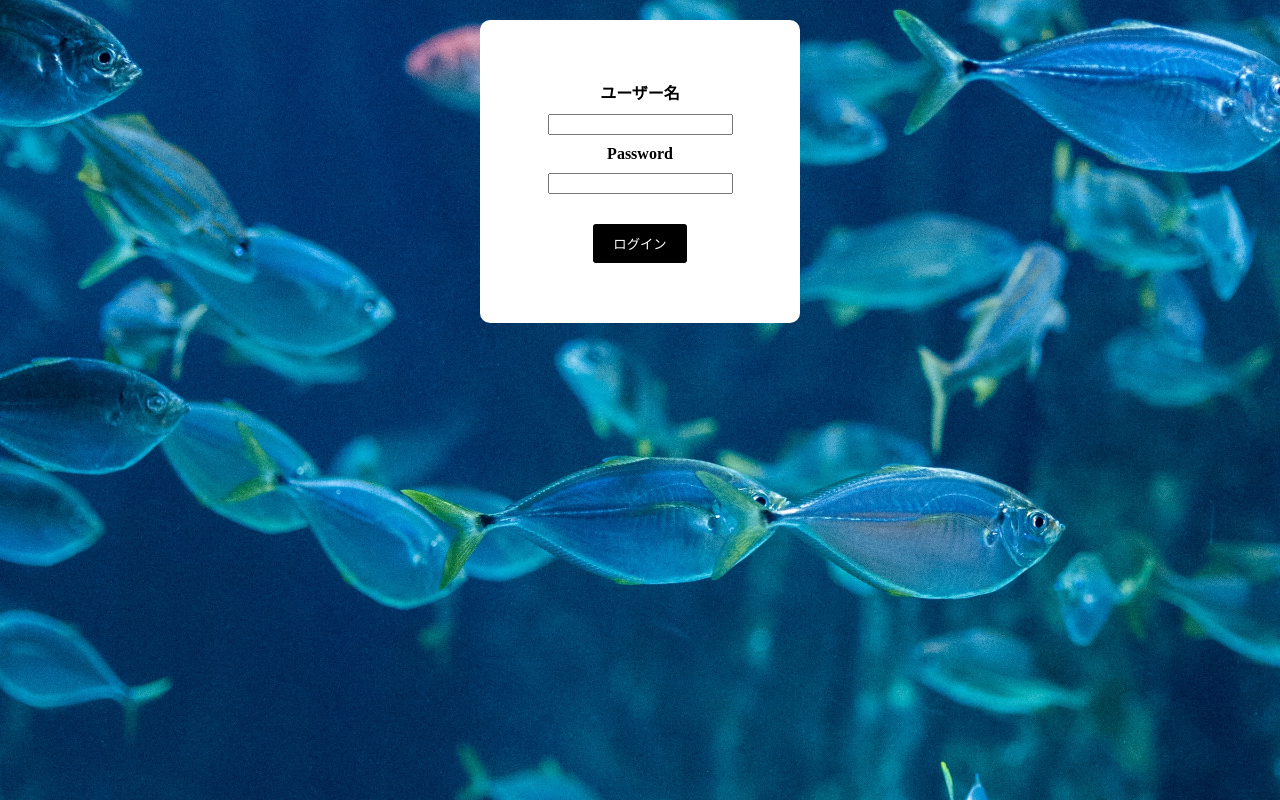
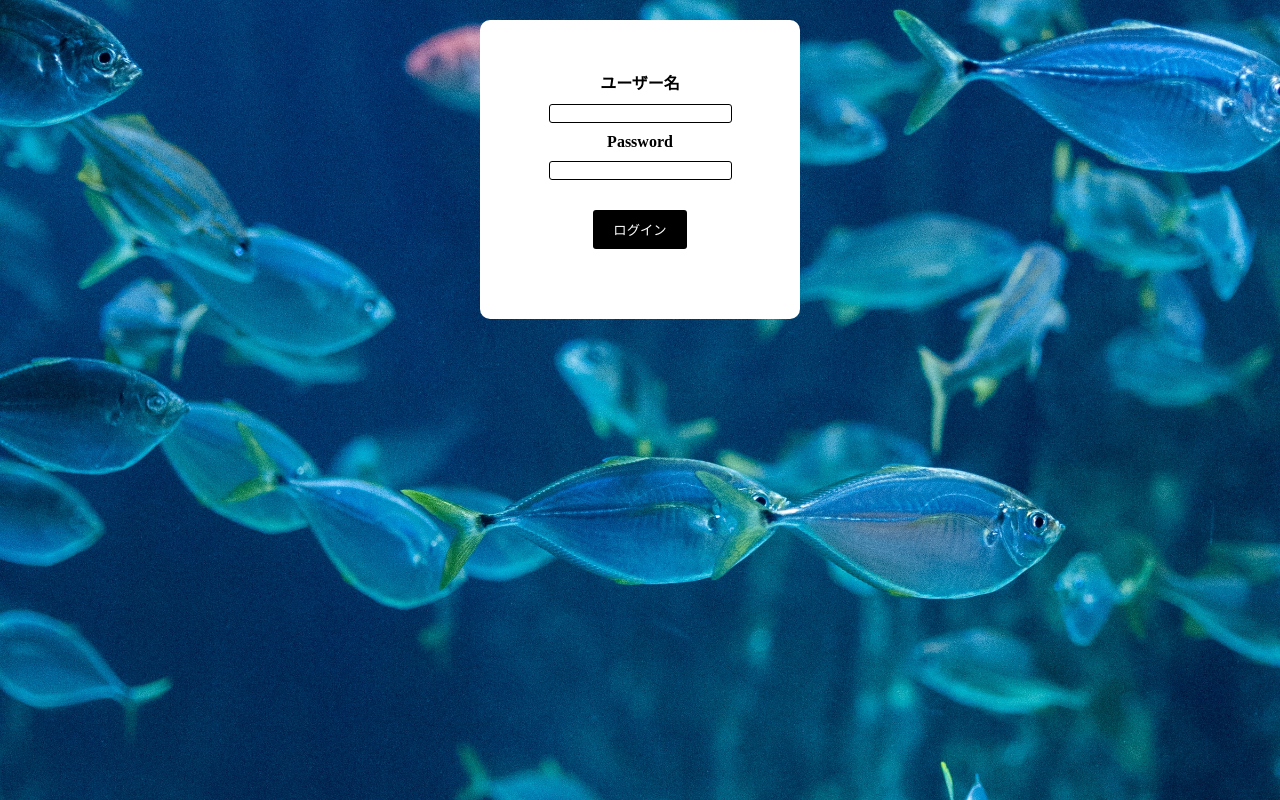
Before and after one commit to Penguin-Island/suilog, a PHP site: page /login.php in a window 1280 px wide. Run offline with PHP 8.4, Linux system fonts and the light colour scheme; some libraries are stand-ins or nearby versions.

Commit message:
loginページのUI変更

```diff
--- a/css/style.css
+++ b/css/style.css
@@ -21,7 +21,7 @@ header {
 
 .card {
   max-width: 300px;
-  padding: 60px 10px;
+  padding: 50px 10px;
   margin: 0 auto;
   background: #fff;
   color: #000;
@@ -32,11 +32,17 @@ header {
 
 #username, #password {
   margin: 10px;
+  display: inline-block;
+  border-radius: 3px;
+  box-sizing: border-box;
+  border: solid 1.5px #000;
+  outline: none;
 }
 
 .card .log-submit {
   display: block;
   margin-top: 20px;
+  margin-bottom: 20px;
   margin-left: auto;
   margin-right: auto;
   padding: 10px 20px;
```
